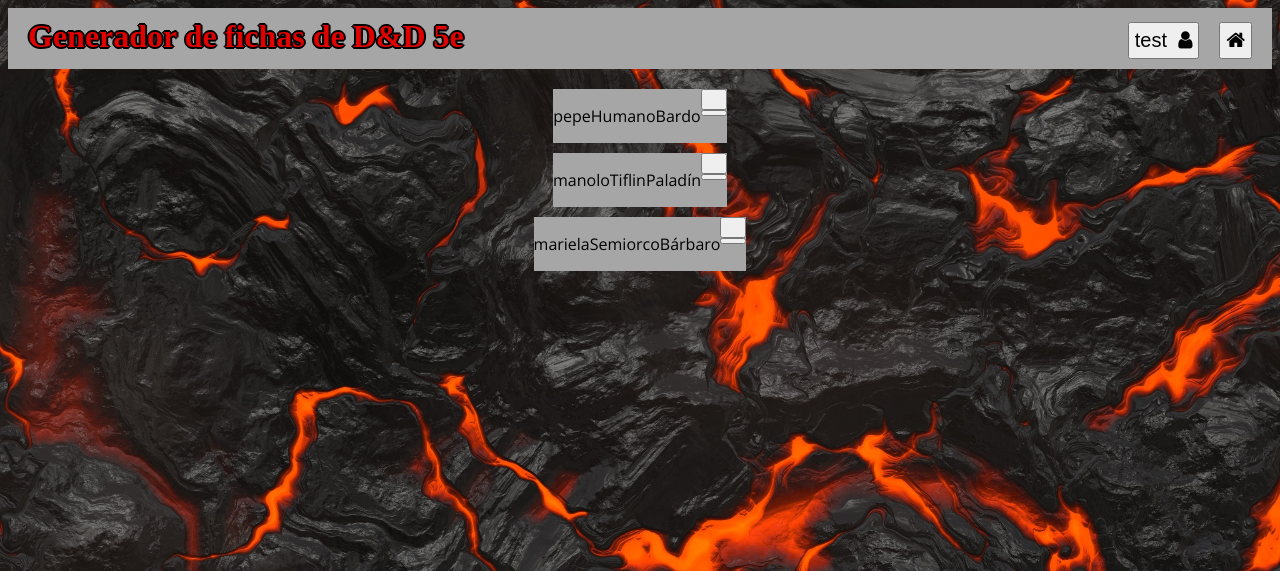
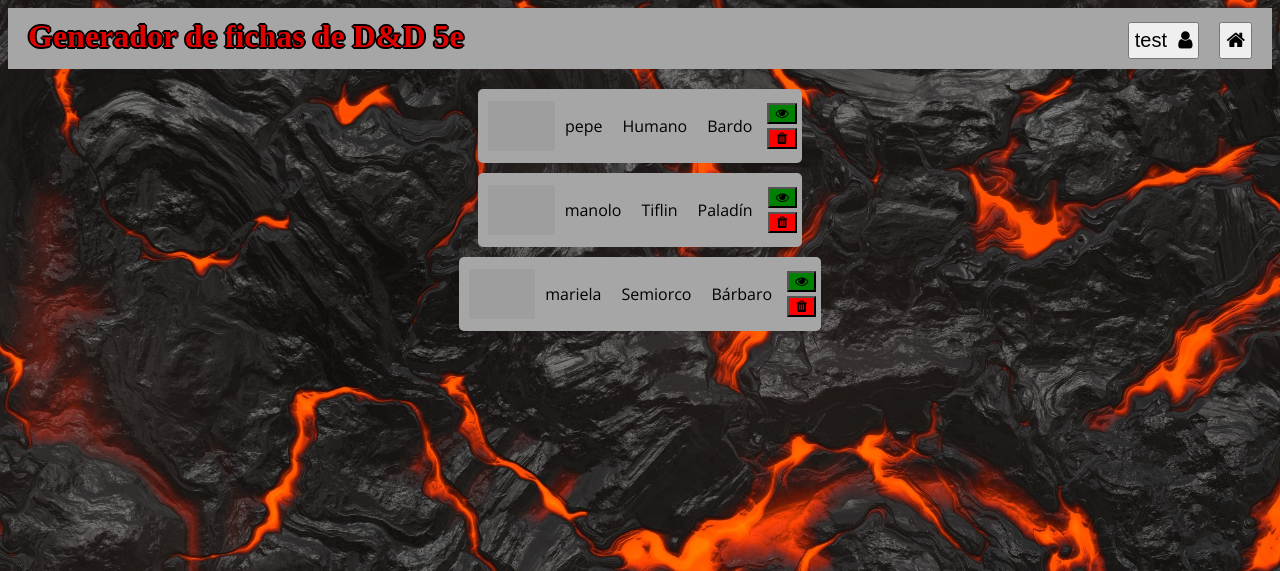
Before and after one commit to MartiLlorach/dragonesYmazmorras, a PHP site: page /listaFichas.php in a window 1280 px wide. Shown: the top 571 px of the page. Run offline with PHP 8.4, Linux system fonts and the light colour scheme; a user stored in the database is signed in; data comes from the database, SQL or seed files in the repository; some web fonts are replaced; grey boxes are pictures that could not be loaded.

Commit message:
listado de fichas completo

```diff
--- a/bbdd/bbddFunciones.php
+++ b/bbdd/bbddFunciones.php
@@ -62,15 +62,33 @@ function conseguirFichas($usuario, $oBbdd){
 }
 
 function printarResumenFicha($nombre, $raza, $clase){
+  $src ="";
+  switch ($raza) {
+    case 'Humano':
+      $src = "https://www.dndbeyond.com/avatars/9/386/636327460764467148.jpeg";
+      break;
+    case 'Semielfo':
+      $src = 'https://www.dndbeyond.com/avatars/9/381/636327459940259125.jpeg';
+      break;
+    case 'Semiorco':
+      $src = 'https://www.dndbeyond.com/avatars/9/385/636327460616726799.jpeg';
+      break;
+    case 'Tiflin':
+      $src = 'https://www.dndbeyond.com/avatars/9/388/636327461109911160.jpeg';
+      break;
+    case 'Alto Elfo':
+      $src = 'https://www.dndbeyond.com/avatars/9/366/636327456833931461.jpeg';
+      break;
+  }
   echo "
   <div class='resumenFicha'>
-    <div class='imgRaza'></div>
+    <img class='imgRaza' src=$src></img>
     <p>$nombre</p>
     <p>$raza</p>
     <p>$clase</p>
     <div class='resumenBotones'>
-      <button class='verFicha'><i class='far fa-eye'></i></button>
-      <button class='eliminarFicha'><i class='fas fa-trash-alt'></i></button>
+      <button class='verFicha'><i class='fa fa-eye'></i></button>
+      <button class='eliminarFicha'><i class='fa fa-trash'></i></button>
     </div>
   </div>
   ";
--- a/listaFichas.php
+++ b/listaFichas.php
@@ -4,6 +4,7 @@
 	<meta charset="utf-8">
 	<meta name="viewport" content="width=device-width, initial-scale=1">
 	<script src="https://ajax.googleapis.com/ajax/libs/jquery/3.5.1/jquery.min.js"></script>
+	<script src="scripts/listaFichas.js"></script>
 	<title>Tus Fichas</title>
 <?php include 'encabezado.php'; ?>
   <body id="listaFichas">
--- /dev/null
+++ b/scripts/listaFichas.js
@@ -0,0 +1,5 @@
+$( () => {
+  $('.verFicha').click( () => {
+    $(location).prop('href', 'ficha.php');
+  });
+})
--- a/style.css
+++ b/style.css
@@ -209,10 +209,32 @@ input[type=submit] {
 	width: min-content;
 	margin: 10px auto;
 	background: var(--color4);
-	border-radius: 5px:
+	border-radius: 5px;
+	align-items: center;
 }
 
 #listaFichas .resumenBotones{
 	display: flex;
 	flex-direction: column;
 }
+
+#listaFichas .resumenFicha button{
+	margin: 2px 5px;
+}
+
+#listaFichas .resumenFicha .verFicha{
+	background-color: green;
+	color: var(--color6);
+}
+#listaFichas .resumenFicha .eliminarFicha{
+	background-color: red;
+	color: var(--color6);
+}
+#listaFichas .resumenFicha .imgRaza{
+	width: auto;
+	height: 50px;
+	margin-left: 10px;
+}
+#listaFichas .resumenFicha p{
+	padding: 10px;
+}
```
